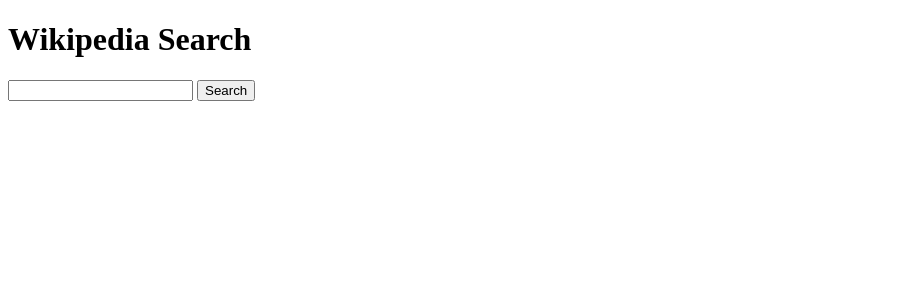
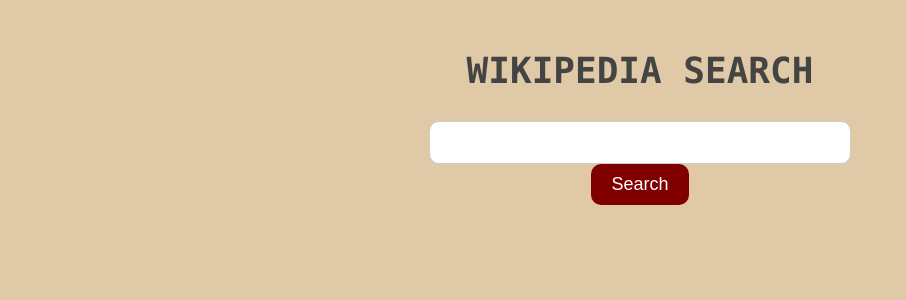
Before and after one commit to fresqy/wikiapiDjango, a Django app: page / in a window 1280 px wide. Shown: the top 300 px of the page, without its empty margins (0-906 px from the left). Run offline with Django 4.2, Linux system fonts and the light colour scheme.

Commit message:
interface design upgraded
summary length increased.

```diff
--- a/main/templates/main/index.html
+++ b/main/templates/main/index.html
@@ -2,6 +2,58 @@
 <html>
 <head>
 	<title>GFG</title>
+	<style>
+		body {
+			background-color: #E0C9A6;
+			font-family: Monaco, monospace;
+		}
+		h1 {
+			color: #444;
+			font-size: 36px;
+			margin-top: 50px;
+			margin-bottom: 30px;
+			text-align: center;
+			text-transform: uppercase;
+		}
+		form {
+			margin: 0 auto;
+			max-width: 500px;
+			text-align: center;
+		}
+		input[type="text"] {
+			padding: 10px;
+			border-radius: 10px;
+			border: 1px solid #ccc;
+			font-size: 18px;
+			width: 80%;
+		}
+		button[type="submit"] {
+			padding: 10px 20px;
+			border-radius: 10px;
+			border: none;
+			background-color: #800000;
+			color: #fff;
+			font-size: 18px;
+			cursor: pointer;
+		}
+		button[type="submit"]:hover {
+			background-color: #3e8e41;
+		}
+		.result {
+			margin-top: 50px;
+			padding: 20px;
+			background-color: #fff;
+			border-radius: 10px;
+			box-shadow: 0 4px 8px 0 rgba(0,0,0,0.2);
+			transition: 0.3s;
+			font-size: 18px;
+			line-height: 1.5;
+			text-align: justify;
+		}
+		.result:hover {
+			box-shadow: 0 8px 16px 0 rgba(0,0,0,0.2);
+		}
+	</style>
 </head>
 <body>
 	<h1>Wikipedia Search</h1>
@@ -11,7 +63,7 @@
 		<button type="submit">Search</button>
 	</form>
 	{% if result %}
-		{{result}}
+		<div class="result">{{result}}</div>
 	{% endif %}
 </body>
 </html>
--- a/main/views.py
+++ b/main/views.py
@@ -7,7 +7,7 @@ def home(request):
     if request.method == "POST":
         search = request.POST['search']
         try:
-            result = wikipedia.summary(search, sentences=3)
+            result = wikipedia.summary(search, sentences=30)
         except:
             return HttpResponse("Wrong Input")
         return render(request, "main/index.html", {"result": result})
```
